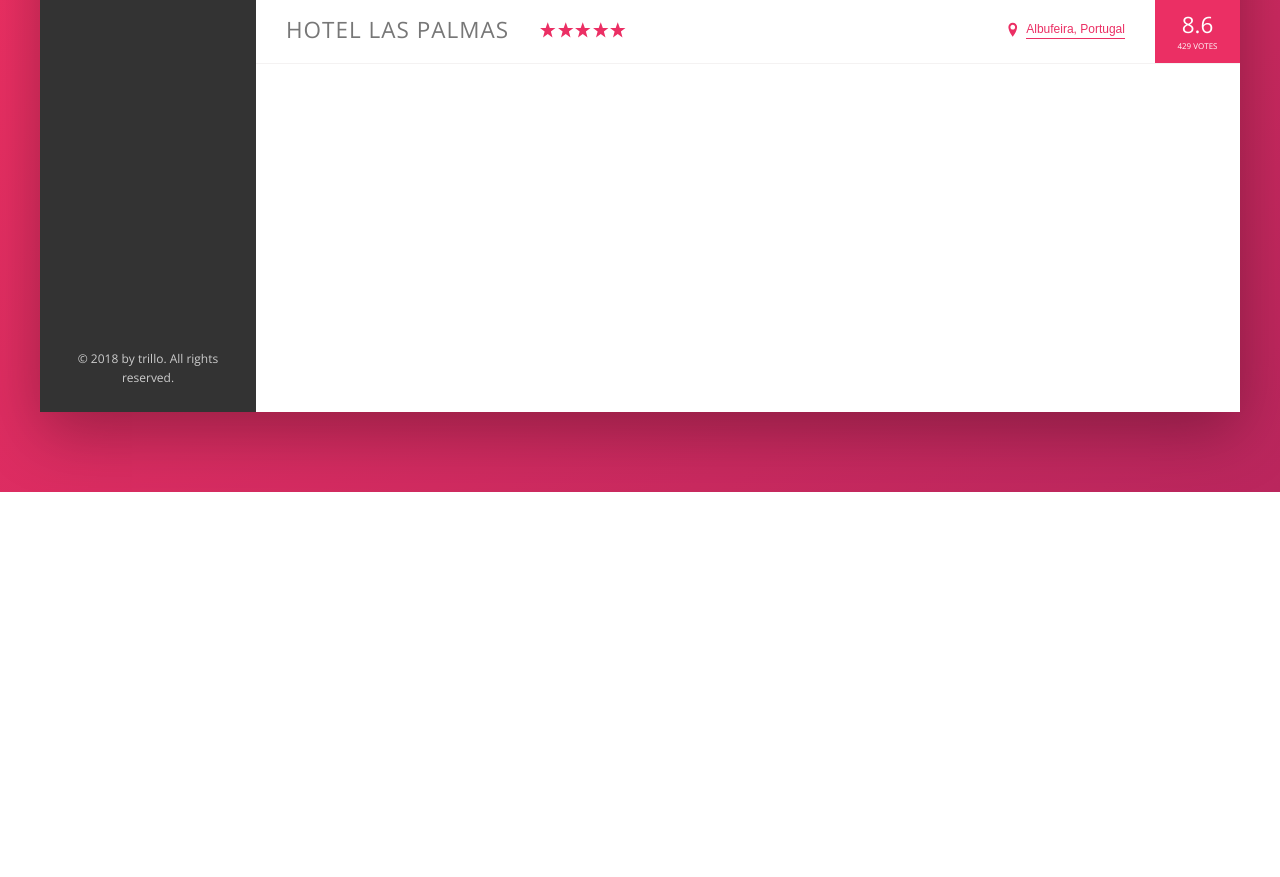
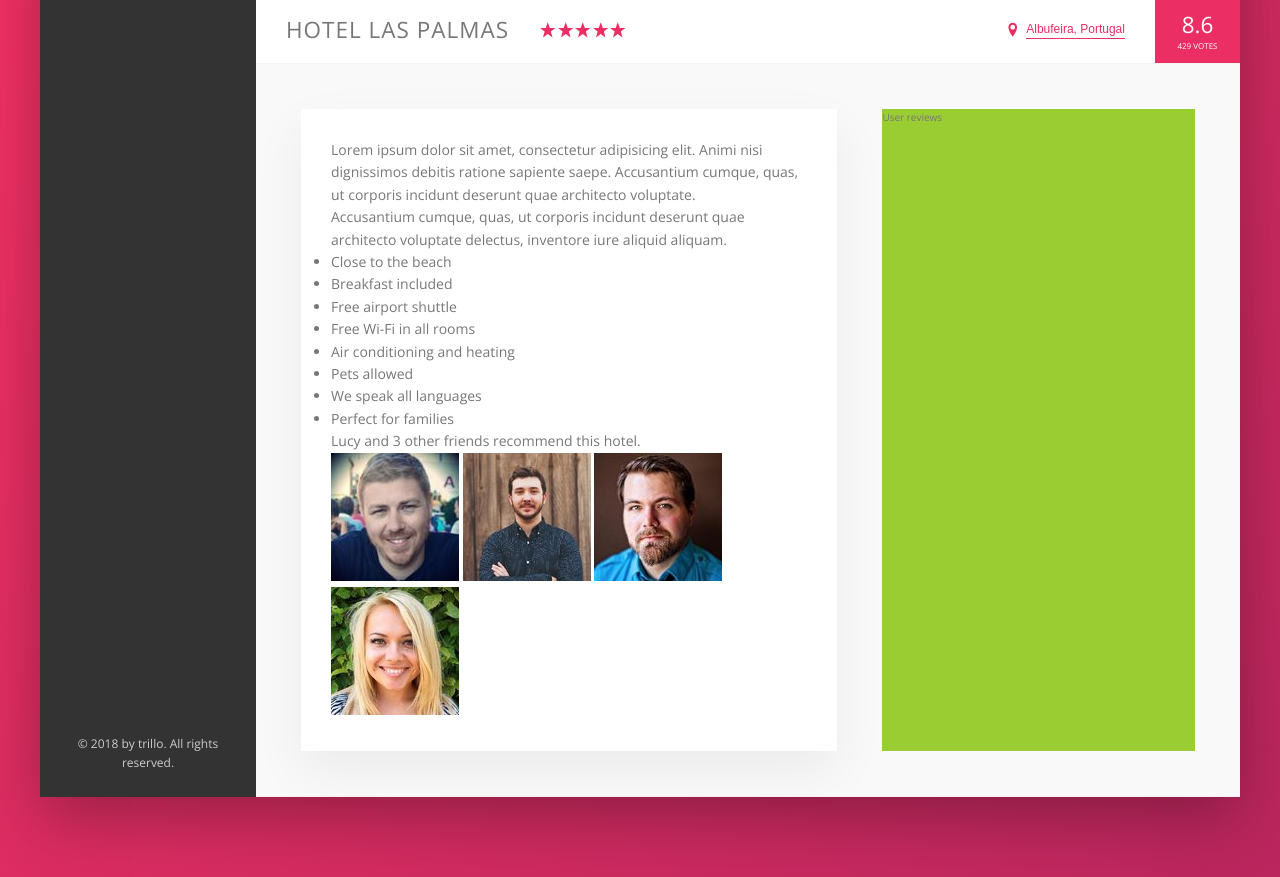
Before and after one commit to paulskicoa/Trillo, a website: page index.html in a window 1280 px wide. Shown: the part 538-1415 px from the top of the page. Before the commit the page ends 1030 px from the top, so only its background shows below. Drawn offline with nearby package versions, Linux system fonts and the light colour scheme.

Commit message:
Finish Lecture 82 of Udemy CSS/Sass course

```diff
--- a/index.html
+++ b/index.html
@@ -133,6 +133,41 @@
                 </div>
               </div>
 
+              <div class="detail">
+                <div class="description">
+                  <p class="paragraph">
+                    Lorem ipsum dolor sit amet, consectetur adipisicing elit. Animi nisi dignissimos debitis ratione sapiente saepe. Accusantium cumque, quas, ut corporis incidunt deserunt quae architecto voluptate.
+                  </p>
+                  <p class="paragraph">
+                    Accusantium cumque, quas, ut corporis incidunt deserunt quae architecto voluptate delectus, inventore iure aliquid aliquam.
+                  </p>
+                  <ul class="list">
+                    <li class="list__item">Close to the beach</li>
+                    <li class="list__item">Breakfast included</li>
+                    <li class="list__item">Free airport shuttle</li>
+                    <li class="list__item">Free Wi-Fi in all rooms</li>
+                    <li class="list__item">Air conditioning and heating</li>
+                    <li class="list__item">Pets allowed</li>
+                    <li class="list__item">We speak all languages</li>
+                    <li class="list__item">Perfect for families</li>
+                  </ul>
+                  <div class="recommend">
+                    <p class="recommend__count">
+                      Lucy and 3 other friends recommend this hotel.
+                    </p>
+                    <div class="recommend__friends">
+                      <img src="img/user-3.jpg" alt="Friend 1" class="recommend__photo">
+                      <img src="img/user-4.jpg" alt="Friend 2" class="recommend__photo">
+                      <img src="img/user-5.jpg" alt="Friend 3" class="recommend__photo">
+                      <img src="img/user-6.jpg" alt="Friend 4" class="recommend__photo">
+                    </div>
+                  </div>
+                </div>
+                <div class="user-reviews">
+                  User reviews
+                </div>
+              </div>
+
             </main>
           </div>
         </div>
--- a/sass/_base.scss
+++ b/sass/_base.scss
@@ -18,6 +18,9 @@ everywhere in the document.
   --color-grey-dark-3: #999;
 
   --shadow-dark: 0 2rem 6rem rgba(0, 0, 0, .3);
+  --shadow-light: 0 2rem 5rem rgba(0,0,0,.06);
+
+  --line: 1px solid var(--color-grey-light-2);
 }
 
 * {
--- a/sass/_components.scss
+++ b/sass/_components.scss
@@ -203,7 +203,7 @@
 .overview {
   display: flex;
   align-items: center;
-  border-bottom: 1px solid var(--color-grey-light-2);
+  border-bottom: var(--line);
 
   &__heading {
     font-size: 2.25rem;
--- a/sass/_layout.scss
+++ b/sass/_layout.scss
@@ -12,7 +12,7 @@
   font-size: 1.4rem;
   height: 7rem;
   background-color: #fff;
-  border-bottom: 1px solid var(--color-grey-light-2);
+  border-bottom: var(--line);
 
   display: flex;
   justify-content: space-between;
@@ -33,6 +33,26 @@
 
 .hotel-view {
   background-color: #fff;
-  height: 80rem;
   flex: 1;
 }
+
+.detail {
+  display: flex;
+  padding: 4.5rem;
+  background-color: var(--color-grey-light-1);
+  border-bottom: var(--line);
+}
+
+.description {
+  font-size: 1.4rem;
+  background-color: #fff;
+  box-shadow: var(--shadow-light);
+  padding: 3rem;
+  flex: 0 0 60%;
+  margin-right: 4.5rem;
+}
+
+.user-reviews {
+  background-color: yellowgreen;
+  flex: 1;
+}
```
Also changed, not shown: css/style.css.
